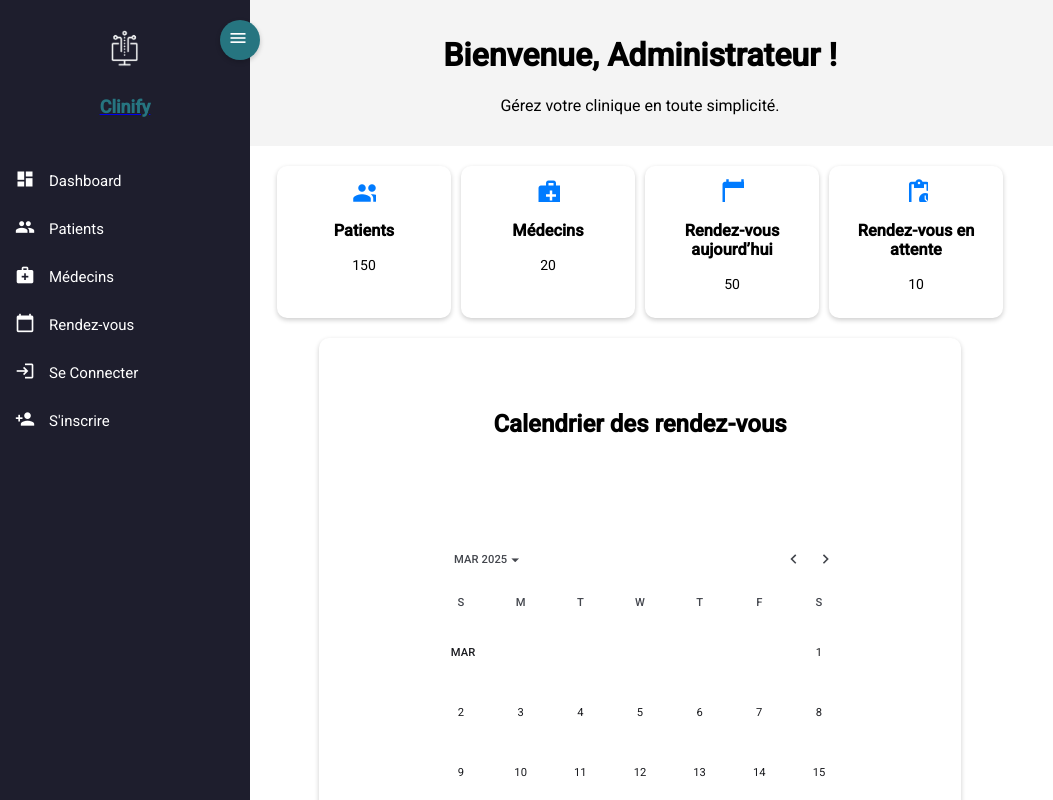
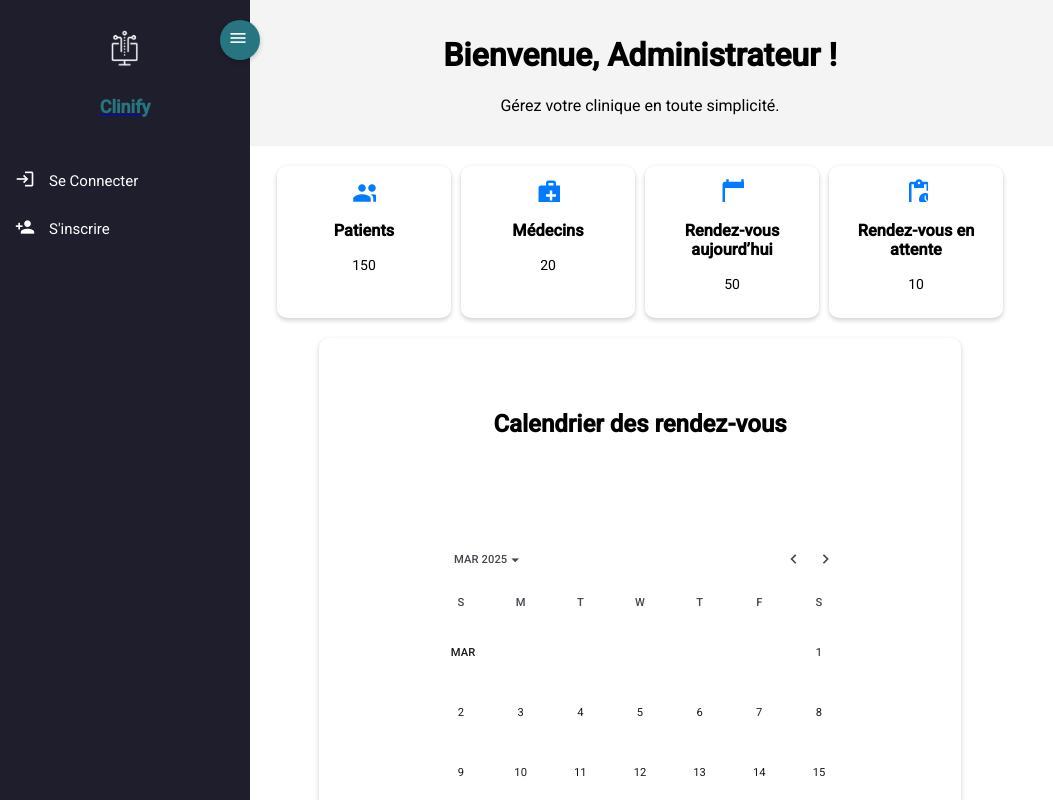
Before and after one commit to AyachyIbtyssem/Backoffice-Clinify, an Angular app: page / in a window 1280 px wide. Shown: the top 800 px of the page, without its empty margins (0-1053 px from the left). Built offline with nearby package versions, Linux system fonts and the light colour scheme; no server answers.

Commit message:
gere conflits

```diff
--- a/src/app/components/patients/patients.component.ts
+++ b/src/app/components/patients/patients.component.ts
@@ -2,6 +2,7 @@ import { Component, OnInit } from '@angular/core';
 import { CommonModule } from '@angular/common';
 import { MatTableModule } from '@angular/material/table';
 import { PatientsService } from '../../services/patient.service';
+import { RouterModule } from '@angular/router'; // ✅ Ajout du RouterModule
 
 interface Patient {
   id: number;
@@ -16,7 +17,7 @@ interface Patient {
 @Component({
   selector: 'app-patients',
   standalone: true,
-  imports: [CommonModule, MatTableModule], // ✅ Importation de MatTableModule
+  imports: [CommonModule, MatTableModule, RouterModule ], // ✅ Importation de MatTableModule
   templateUrl: './patients.component.html',
   styleUrls: ['./patients.component.css']
 })
--- a/src/app/components/sidebar/sidebar.component.html
+++ b/src/app/components/sidebar/sidebar.component.html
@@ -1,9 +1,8 @@
 <div class="sidebar" [ngClass]="{ 'collapsed': isCollapsed }">
-  <!-- Bouton pour réduire/agrandir la sidebar -->
+  <!-- Bouton pour réduire la sidebar -->
   <div class="toggle-btn" (click)="toggleSidebar()">
     <mat-icon>menu</mat-icon>
   </div>
-
 
   <!-- Logo -->
   <div class="logo">
@@ -15,28 +14,29 @@
 
   <!-- Menu -->
   <ul class="menu">
-    <li>
+    <!-- ✅ Afficher seulement si l'utilisateur est connecté -->
+    <li *ngIf="isLoggedIn">
       <a routerLink="/dashboard">
         <mat-icon>dashboard</mat-icon> <span *ngIf="!isCollapsed">Dashboard</span>
       </a>
     </li>
-    <li routerLinkActive="active">
+    <li *ngIf="isLoggedIn">
       <a routerLink="/patients">
         <mat-icon>group</mat-icon> <span *ngIf="!isCollapsed">Patients</span>
       </a>
     </li>
-    <li>
+    <li *ngIf="isLoggedIn">
       <a routerLink="/medecins">
         <mat-icon>medical_services</mat-icon> <span *ngIf="!isCollapsed">Médecins</span>
       </a>
     </li>
-    <li>
+    <li *ngIf="isLoggedIn">
       <a routerLink="/rendezvous">
         <mat-icon>calendar_today</mat-icon> <span *ngIf="!isCollapsed">Rendez-vous</span>
       </a>
     </li>
 
-    <!-- Si l'utilisateur N'EST PAS connecté -->
+    <!-- ✅ Afficher seulement si l'utilisateur N'EST PAS connecté -->
     <li *ngIf="!isLoggedIn">
       <a routerLink="/login">
         <mat-icon>login</mat-icon> <span *ngIf="!isCollapsed">Se Connecter</span>
@@ -48,7 +48,7 @@
       </a>
     </li>
 
-    <!-- Si l'utilisateur EST connecté -->
+    <!-- ✅ Bouton de déconnexion (visible uniquement si connecté) -->
     <li class="logout" *ngIf="isLoggedIn">
       <a (click)="logout()">
         <mat-icon>logout</mat-icon> <span *ngIf="!isCollapsed">Se Déconnecter</span>
--- a/src/app/components/sidebar/sidebar.component.ts
+++ b/src/app/components/sidebar/sidebar.component.ts
@@ -15,11 +15,11 @@ import { RouterModule } from '@angular/router'; // ✅ Ajout du RouterModule
 })
 export class SidebarComponent {
   isCollapsed = false;
-
+  isLoggedIn = false;
   toggleSidebar() {
     this.isCollapsed = !this.isCollapsed;
   }
-  isLoggedIn = false;
+
 
   constructor(private router: Router, private authService: AuthService) {
     this.authService.isLoggedIn$.subscribe(status => {
```
